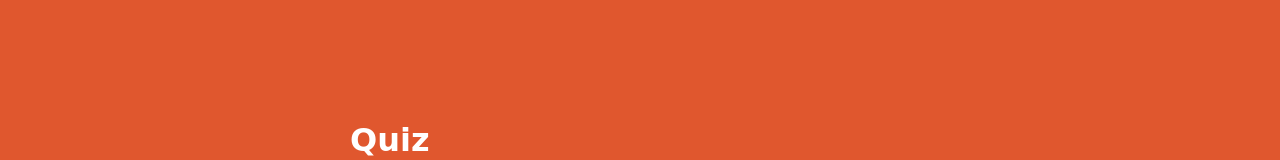
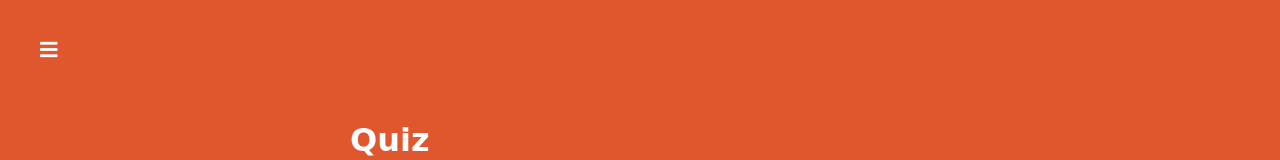
Before and after one commit to ktttnv/react-quiz, a React app: page / in a window 1280 px wide. Shown: the top 160 px of the page. Built offline with nearby package versions, Linux system fonts and the light colour scheme.

Commit message:
Added Menu Toggle button

```diff
--- /dev/null
+++ b/src/components/Navigation/MenuToggle/MenuToggle.js
@@ -0,0 +1,16 @@
+import classes from "./MenuToggle.module.css";
+
+const MenuToggle = (props) => {
+	const cls = [classes.MenuToggle, "fa"];
+
+	if (props.isOpen) {
+		cls.push("fa-times");
+		cls.push(classes.open);
+	} else {
+		cls.push("fa-bars");
+	}
+
+	return <i className={cls.join(" ")} onClick={props.onToggle}></i>;
+};
+
+export default MenuToggle;
--- /dev/null
+++ b/src/components/Navigation/MenuToggle/MenuToggle.module.css
@@ -0,0 +1,18 @@
+.MenuToggle {
+	position: fixed;
+	top: 40px;
+	left: 40px;
+	font-size: 20px;
+	cursor: pointer;
+	color: #fff;
+	transition: opacity, left 0.2s ease-in;
+	z-index: 100;
+}
+
+.MenuToggle:hover {
+	opacity: 0.7;
+}
+
+.MenuToggle.open {
+	left: 320px;
+}
--- a/src/hoc/Layout/Layout.js
+++ b/src/hoc/Layout/Layout.js
@@ -1,10 +1,24 @@
 import { Component } from "react";
 import classes from "./Layout.module.css";
+import MenuToggle from "../../components/Navigation/MenuToggle/MenuToggle";
 
 class Layout extends Component {
+	state = {
+		menu: false,
+	};
+	toggleMenuHandler = () => {
+		this.setState({
+			menu: !this.state.menu,
+		});
+	};
 	render() {
 		return (
 			<div className={classes.Layout}>
+				<MenuToggle
+					onToggle={this.toggleMenuHandler}
+					isOpen={this.state.menu}
+				/>
+
 				<main>{this.props.children}</main>
 			</div>
 		);
```
